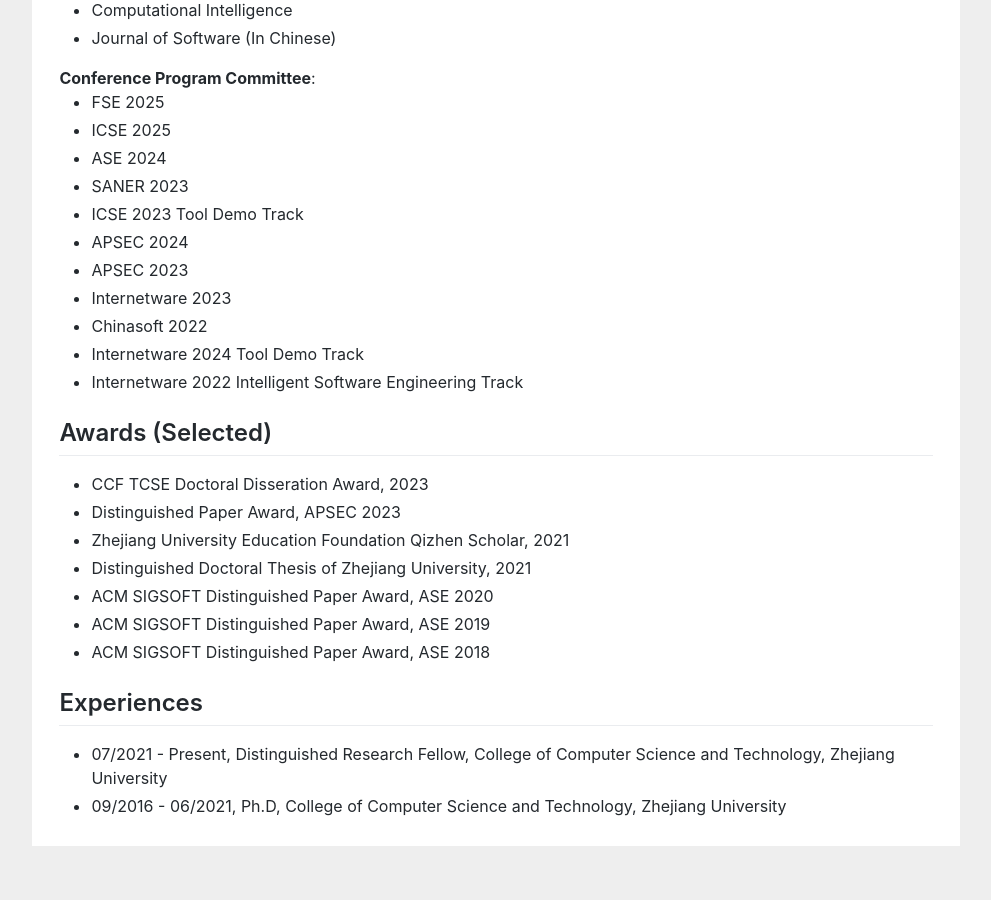
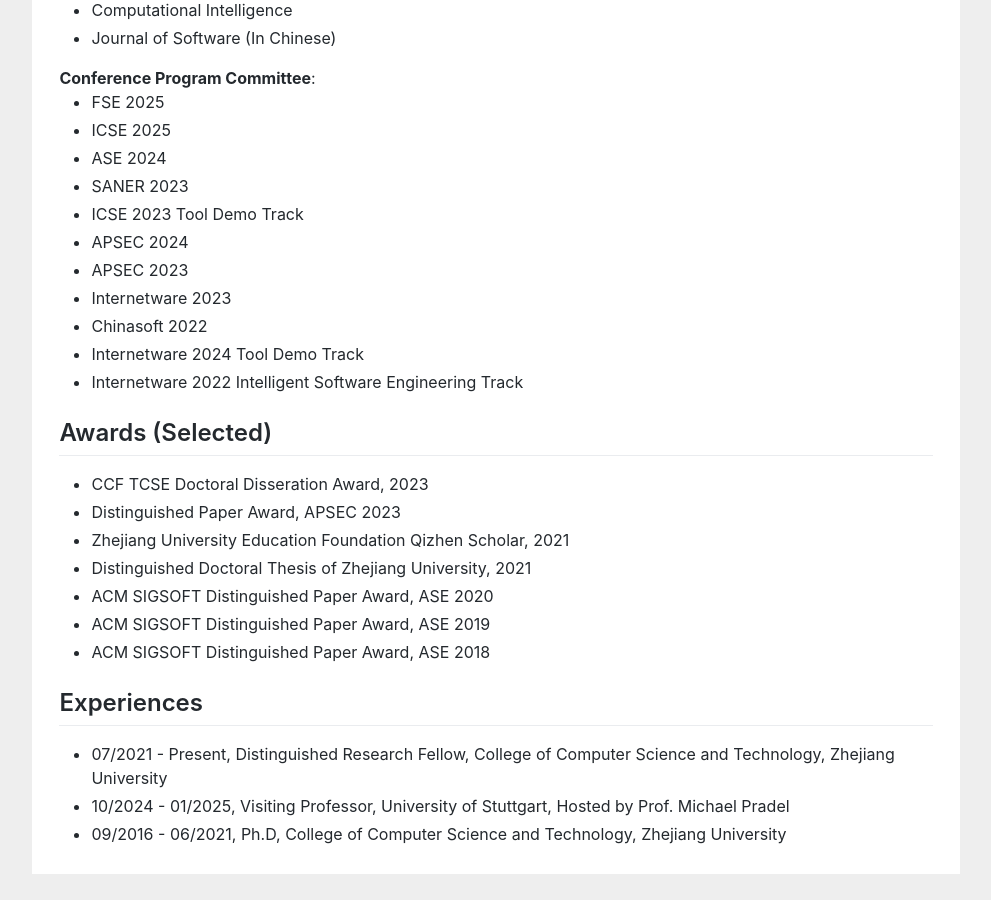
Before and after one commit to zhongxin-liu/zhongxin-liu.github.io, a Jekyll site: the page index.html, which Jekyll copies as it is, in a window 1280 px wide and 900 px high, scrolled down 5422 px. Shown: the whole window, without its empty margins (144-1135 px from the left). Built offline with Jekyll 4.4.1, drawn with Linux system fonts in a browser that asks for light colours; before the commit the page ends 6294 px from its top, so only the background shows below that.

Commit message:
update experience

```diff
--- a/index.html
+++ b/index.html
@@ -396,6 +396,7 @@
 				<h2>Experiences</h2>
 				<ul>
 					<li>07/2021 - Present, Distinguished Research Fellow, College of Computer Science and Technology, Zhejiang University</li>
+					<li>10/2024 - 01/2025, Visiting Professor, University of Stuttgart, Hosted by Prof. Michael Pradel</li>
 					<li>09/2016 - 06/2021,  Ph.D, College of Computer Science and Technology, Zhejiang University</li>
 				</ul>
 
```
